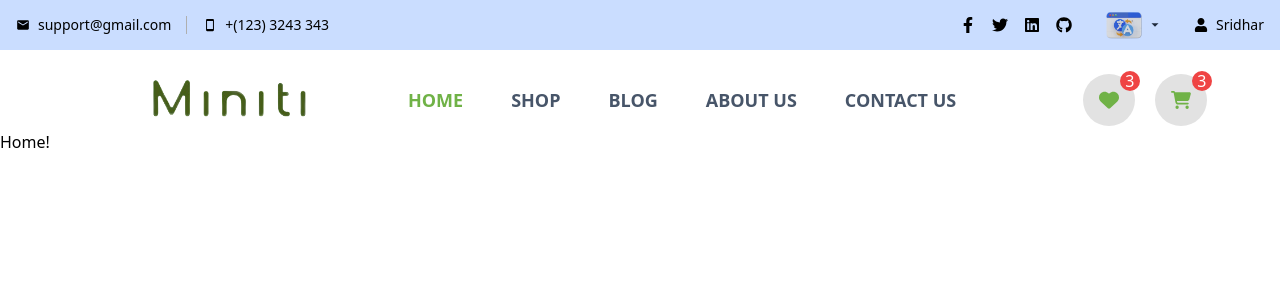
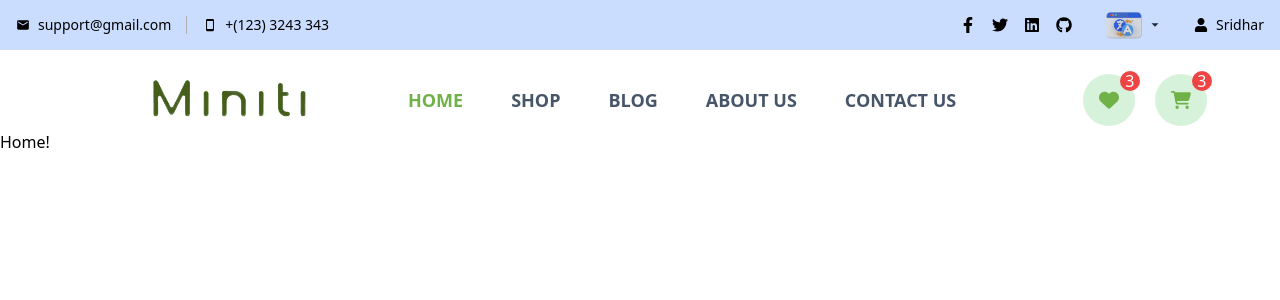
Before and after one commit to Sridhare29/miniti, a React (Create React App) app in the folder miniti/: page / in a window 1280 px wide. Shown: the top 300 px of the page. Built offline with nearby package versions, Linux system fonts and the light colour scheme.

Commit message:
bg  refactor

```diff
--- a/miniti/src/components/Header.jsx
+++ b/miniti/src/components/Header.jsx
@@ -133,13 +133,13 @@ const Header = () => {
                 </ul>
                 {/* Cart and wishlist */}
               <div className="flex md-lg:hidden items-center justify-center gap-5  w-[10%] h-[50%]">
-                <div className="relative flex justify-center items-center cursor-pointer px-4 py-4 rounded-full bg-[#e2e2e2]">
-                <span className='text-xl text-[#70b247]'><FaHeart /></span>
+              <div className="relative flex justify-center items-center cursor-pointer px-4 py-4 rounded-full bg-[#d7f2da]">
+              <span className='text-xl text-[#70b247]'><FaHeart /></span>
                 <div className='w-[20px] h-[20px] absolute bg-red-500 rounded-full text-white flex justify-center items-center -top-[3px] -right-[5px] '>
                 { wishlist_count }
                 </div>
                 </div>
-<div className="flex relative justify-center items-center cursor-pointer px-4 py-4 rounded-full bg-[#e2e2e2]">
+                <div className="relative flex justify-center items-center cursor-pointer px-4 py-4 rounded-full bg-[#d7f2da]">
                 <span className='text-xl text-[#70b247]'><FaCartShopping/></span>
                 <div className='w-[20px] h-[20px] absolute bg-red-500 rounded-full text-white flex justify-center items-center -top-[3px] -right-[5px] '>
                 { wishlist_count }
```
